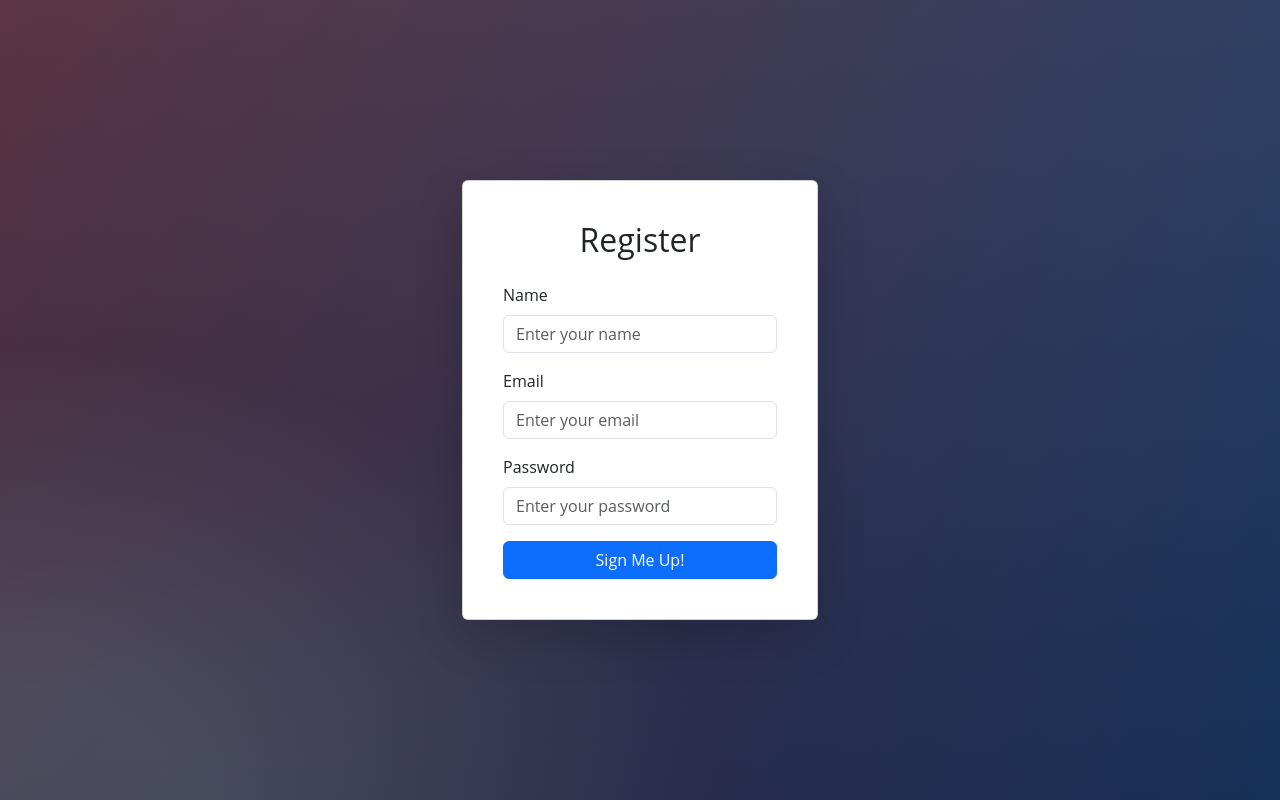
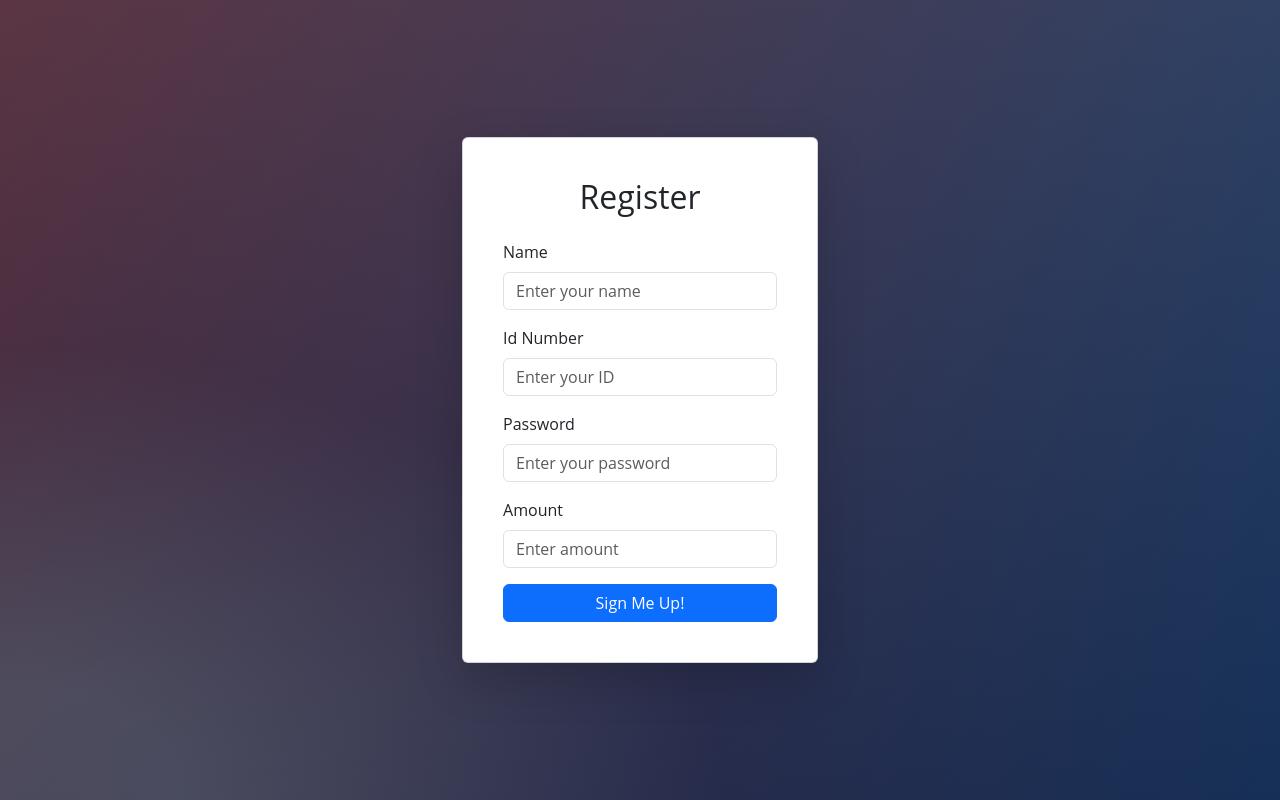
Before and after one commit to sayojeremy/BigDeal, a Flask app: page /register in a window 1280 px wide. Run offline with Flask 3, Linux system fonts and the light colour scheme; some libraries are stand-ins or nearby versions.

Commit message:
Layout of the homepage

```diff
--- a/form.py
+++ b/form.py
@@ -6,9 +6,10 @@ from flask_ckeditor import CKEditorField
 
 # Create a form to register new users
 class RegisterForm(FlaskForm):
-    email = StringField("Email", validators=[DataRequired()])
+    idno = StringField("Id Number", validators=[DataRequired()])
     password = PasswordField("Password", validators=[DataRequired()])
     name = StringField("Name", validators=[DataRequired()])
+    amount = StringField("Amount", validators=[DataRequired()])
     submit = SubmitField("Sign Me Up!")
 
 
--- a/main.py
+++ b/main.py
@@ -36,9 +36,10 @@ db.init_app(app)
 class User(UserMixin, db.Model):
     __tablename__ = "users"
     id: Mapped[int] = mapped_column(Integer, primary_key=True)
-    email: Mapped[str] = mapped_column(String(100), unique=True)
+    idno: Mapped[str] = mapped_column(String(100), unique=True)
     password: Mapped[str] = mapped_column(String(100))
     name: Mapped[str] = mapped_column(String(100))
+    amount: Mapped[str] = mapped_column(String(100))
 
 with app.app_context():
     db.create_all()
@@ -63,9 +64,10 @@ def register():
             salt_length=8
         )
         new_user = User(
-            email=form.email.data,
+            idno=form.idno.data,
             name=form.name.data,
             password=hash_and_salted_password,
+            amount= form.amount.data,
         )
         db.session.add(new_user)
         db.session.commit()
--- a/templates/register.html
+++ b/templates/register.html
@@ -38,16 +38,21 @@
                 {{ form.name(class="form-control", placeholder="Enter your name") }}
               </div>
 
-              <!-- Email Field -->
+              <!-- idno Field -->
               <div class="form-group mb-3">
-                {{ form.email.label(class="form-label") }}
-                {{ form.email(class="form-control", placeholder="Enter your email") }}
+                {{ form.idno.label(class="form-label") }}
+                {{ form.idno(class="form-control", placeholder="Enter your ID") }}
               </div>
 
               <!-- Password Field -->
               <div class="form-group mb-3">
                 {{ form.password.label(class="form-label") }}
                 {{ form.password(class="form-control", placeholder="Enter your password", type="password") }}
+              </div>
+<!--             amount file-->
+              <div class="form-group mb-3">
+                {{ form.amount.label(class="form-label") }}
+                {{ form.amount(class="form-control", placeholder="Enter amount", type="amount") }}
               </div>
 
               <!-- Submit Button -->
```
